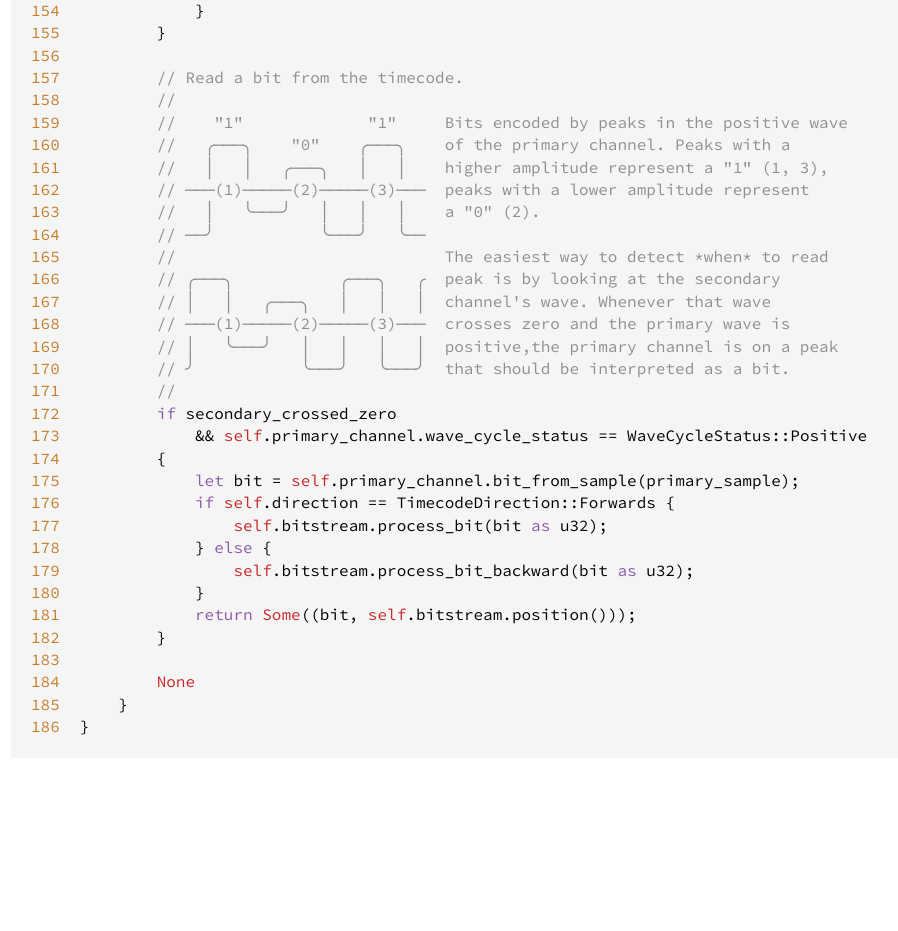
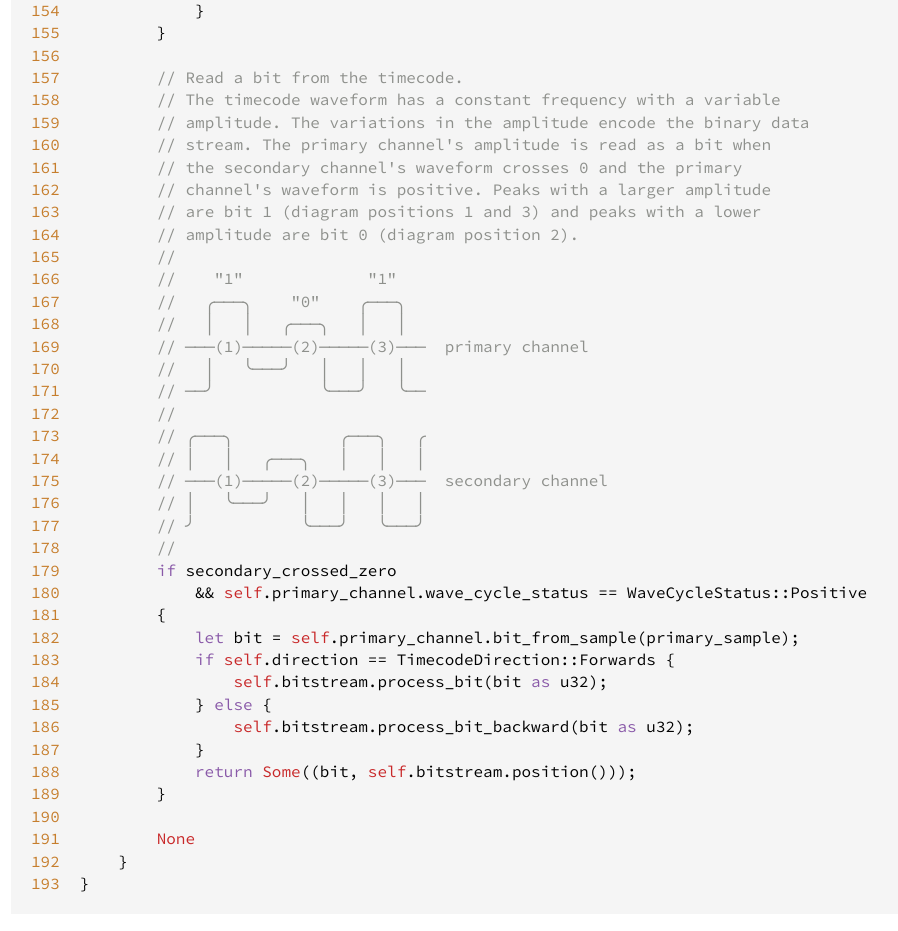
Before and after one commit to Holzhaus/vinylla, a plain HTML site: page src/vinylla/timecode.rs.html in a window 1280 px wide. Shown: the part 3595-4526 px from the top of the page, without its empty margins (4-902 px from the left). Before the commit the page ends 4404 px from the top, so only its background shows below. Drawn offline with Linux system fonts and the light colour scheme.

Commit message:
deploy: d2d89387531a10a6c05b9eb6c6351e9d8b323e52

```diff
--- a/src/vinylla/timecode.rs.html
+++ b/src/vinylla/timecode.rs.html
@@ -187,6 +187,13 @@
 <span id="184">184</span>
 <span id="185">185</span>
 <span id="186">186</span>
+<span id="187">187</span>
+<span id="188">188</span>
+<span id="189">189</span>
+<span id="190">190</span>
+<span id="191">191</span>
+<span id="192">192</span>
+<span id="193">193</span>
 </pre><div class="example-wrap"><pre class="rust ">
 <span class="kw">use</span> <span class="kw">crate</span>::{<span class="ident">bitstream</span>::<span class="ident">Bitstream</span>, <span class="ident">format</span>::<span class="ident">TimecodeFormat</span>, <span class="ident">util</span>::<span class="ident">ExponentialWeightedMovingAverage</span>};
 
@@ -345,19 +352,26 @@
         }
 
         <span class="comment">// Read a bit from the timecode.</span>
+        <span class="comment">// The timecode waveform has a constant frequency with a variable</span>
+        <span class="comment">// amplitude. The variations in the amplitude encode the binary data</span>
+        <span class="comment">// stream. The primary channel&#39;s amplitude is read as a bit when</span>
+        <span class="comment">// the secondary channel&#39;s waveform crosses 0 and the primary</span>
+        <span class="comment">// channel&#39;s waveform is positive. Peaks with a larger amplitude</span>
+        <span class="comment">// are bit 1 (diagram positions 1 and 3) and peaks with a lower</span>
+        <span class="comment">// amplitude are bit 0 (diagram position 2).</span>
         <span class="comment">//</span>
-        <span class="comment">//    &quot;1&quot;             &quot;1&quot;     Bits encoded by peaks in the positive wave</span>
-        <span class="comment">//   ╭───╮    &quot;0&quot;    ╭───╮    of the primary channel. Peaks with a</span>
-        <span class="comment">//   │   │   ╭───╮   │   │    higher amplitude represent a &quot;1&quot; (1, 3),</span>
-        <span class="comment">// ───(1)─────(2)─────(3)───  peaks with a lower amplitude represent</span>
-        <span class="comment">//   │   ╰───╯   │   │   │    a &quot;0&quot; (2).</span>
+        <span class="comment">//    &quot;1&quot;             &quot;1&quot;</span>
+        <span class="comment">//   ╭───╮    &quot;0&quot;    ╭───╮</span>
+        <span class="comment">//   │   │   ╭───╮   │   │</span>
+        <span class="comment">// ───(1)─────(2)─────(3)───  primary channel</span>
+        <span class="comment">//   │   ╰───╯   │   │   │</span>
         <span class="comment">// ──╯           ╰───╯   ╰──</span>
-        <span class="comment">//                            The easiest way to detect *when* to read</span>
-        <span class="comment">// ╭───╮           ╭───╮   ╭  peak is by looking at the secondary</span>
-        <span class="comment">// │   │   ╭───╮   │   │   │  channel&#39;s wave. Whenever that wave</span>
-        <span class="comment">// ───(1)─────(2)─────(3)───  crosses zero and the primary wave is</span>
-        <span class="comment">// │   ╰───╯   │   │   │   │  positive,the primary channel is on a peak</span>
-        <span class="comment">// ╯           ╰───╯   ╰───╯  that should be interpreted as a bit.</span>
+        <span class="comment">//</span>
+        <span class="comment">// ╭───╮           ╭───╮   ╭</span>
+        <span class="comment">// │   │   ╭───╮   │   │   │</span>
+        <span class="comment">// ───(1)─────(2)─────(3)───  secondary channel</span>
+        <span class="comment">// │   ╰───╯   │   │   │   │</span>
+        <span class="comment">// ╯           ╰───╯   ╰───╯</span>
         <span class="comment">//</span>
         <span class="kw">if</span> <span class="ident">secondary_crossed_zero</span>
             <span class="op">&amp;&amp;</span> <span class="self">self</span>.<span class="ident">primary_channel</span>.<span class="ident">wave_cycle_status</span> <span class="op">=</span><span class="op">=</span> <span class="ident">WaveCycleStatus</span>::<span class="ident">Positive</span>
```
Also changed, not shown: src/vinylla/bitstream.rs.html (+1 -1 lines), vinylla/bitstream/struct.Bitstream.html (+1 -1 lines), vinylla/struct.Timecode.html (+1 -1 lines), vinylla/timecode/index.html (+1 -1 lines), vinylla/timecode/struct.Timecode.html (+1 -1 lines).
